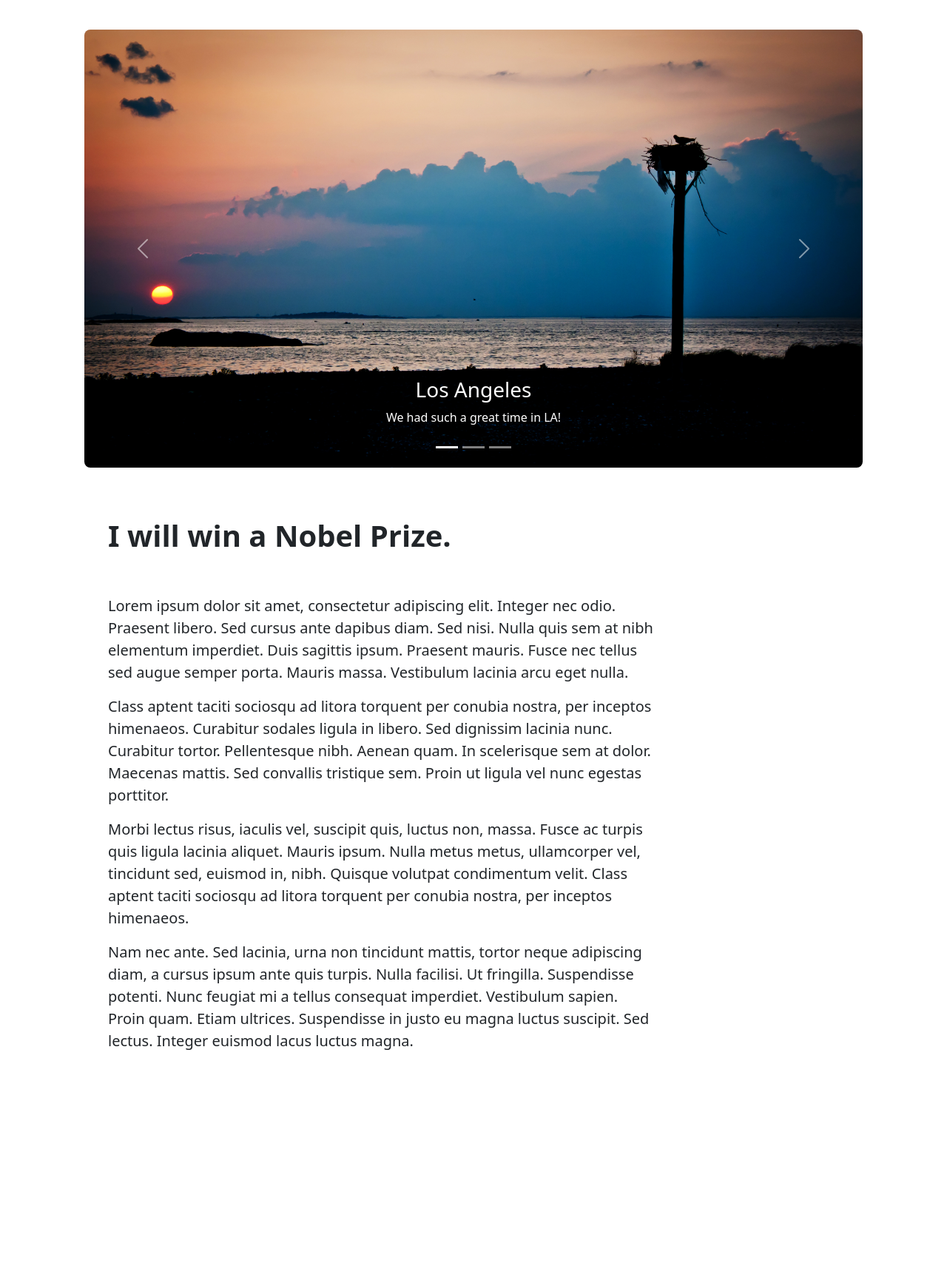
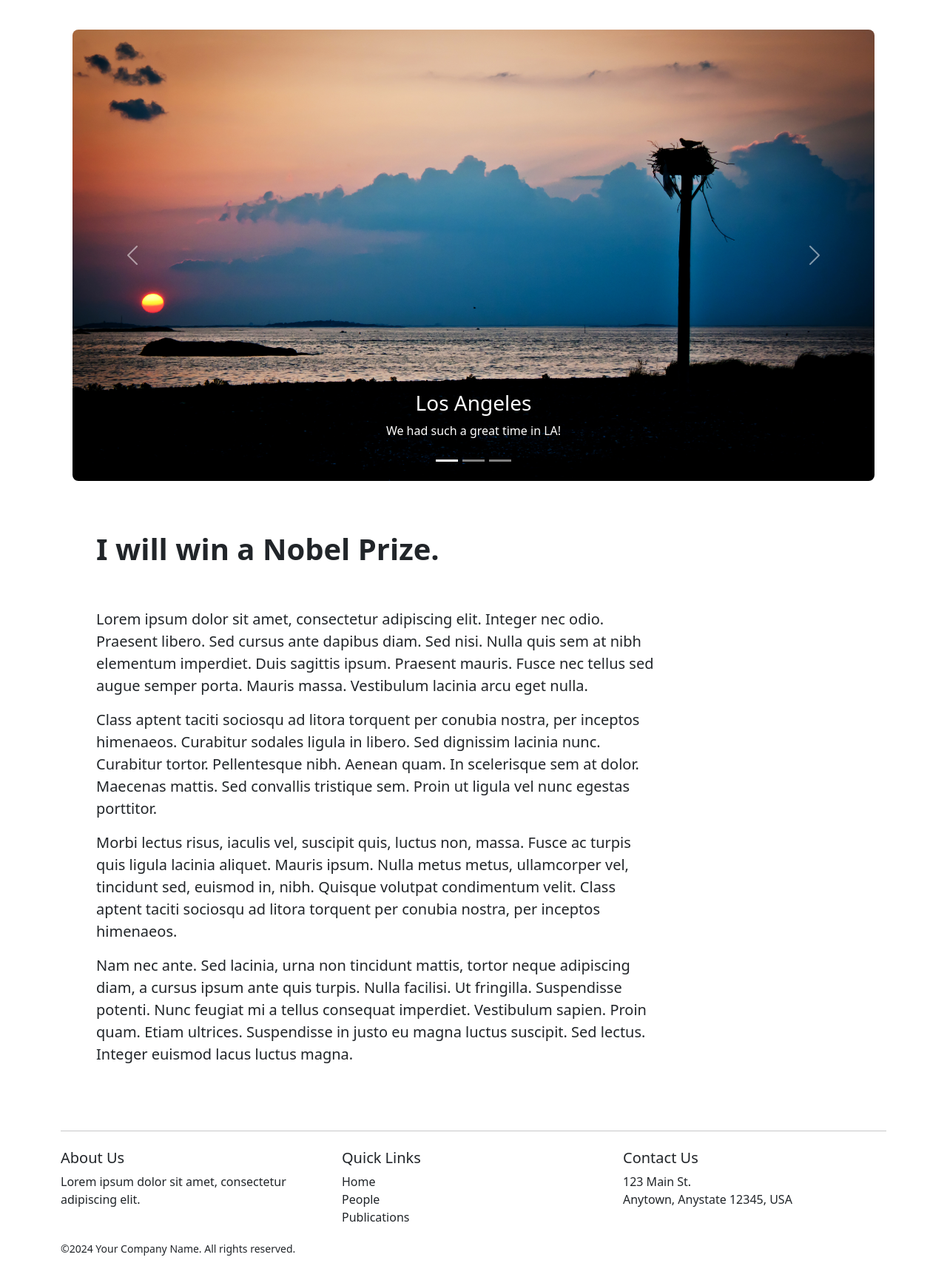
Before and after one commit to saewootuigim/edklab, a Django app: page / in a window 1280 px wide. Shown: the part 56-1790 px from the top of the page at 74% size. Before the commit the page ends 1475 px from the top, so only its background shows below. Run offline with Django 5.2, Linux system fonts and the light colour scheme; some libraries are stand-ins or nearby versions.

Commit message:
added footer

```diff
--- a/main/templates/main/main_page.html
+++ b/main/templates/main/main_page.html
@@ -6,7 +6,7 @@
 
 {% block content %}
 <!-- Carousel -->
-<div class="p-3 m-3 mb-1">
+<div class="p-3 mb-1">
     <div id="home-screen-carousel" class="carousel slide" data-bs-ride="carousel">
 
         <!-- Indicators/dots -->
@@ -46,7 +46,7 @@
         </button>
     </div>
 </div>
-<div class="p-5 m-3 mt-1 rounded-3">
+<div class="p-5 mt-1 rounded-3">
     <h1 class="display-6 fw-bold pb-5">I will win a Nobel Prize.</h1>
     <p class="col-md-9 fs-5">Lorem ipsum dolor sit amet, consectetur adipiscing elit. Integer nec odio.
         Praesent libero. Sed cursus ante dapibus diam. Sed nisi. Nulla quis sem at nibh elementum imperdiet.
--- a/templates/base.html
+++ b/templates/base.html
@@ -43,6 +43,44 @@
         {% block content %}{% endblock %}
     </div>
 
+    <!-- Horizontal Bar -->
+    <div class="container">
+        <hr class="mt-4 mb-2">
+    </div>
+
+    <!-- Footer -->
+    <footer class="footer mt-auto py-3">
+        <div class="container">
+            <div class="row mb-1">
+                <div class="col-md-4">
+                    <h5>About Us</h5>
+                    <p>Lorem ipsum dolor sit amet, consectetur adipiscing elit.</p>
+                </div>
+                <div class="col-md-4">
+                    <h5>Quick Links</h5>
+                    <ul class="list-unstyled">
+                        <li><a href="{% url 'main_page' %}" class="text-dark text-decoration-none">Home</a></li>
+                        <li><a href="{% url 'people_list' %}" class="text-dark text-decoration-none">People</a></li>
+                        <li><a href="{% url 'publication_list' %}" class="text-dark text-decoration-none">Publications</a></li>
+                    </ul>
+                </div>
+                <div class="col-md-4">
+                    <h5>Contact Us</h5>
+                    <address>
+                        123 Main St.<br>
+                        Anytown, Anystate 12345, USA<br>
+                        <a href="mailto:info@example.com" class="text-white">info@example.com</a>
+                    </address>
+                </div>
+            </div>
+            <div class="row mb-1">
+                <div class="col-12">
+                    <p class="small">&copy;2024 Your Company Name. All rights reserved.</p>
+                </div>
+            </div>
+        </div>
+    </footer>
+
     <script src="https://code.jquery.com/jquery-3.5.1.slim.min.js"></script>
     <script src="https://cdn.jsdelivr.net/npm/@popperjs/core@2.5.4/dist/umd/popper.min.js"></script>
     <script src="https://stackpath.bootstrapcdn.com/bootstrap/4.5.2/js/bootstrap.min.js"></script>
```
Also changed, not shown: publications/templates/publications/publication_list.html (+29 -2 lines), db.sqlite3.
